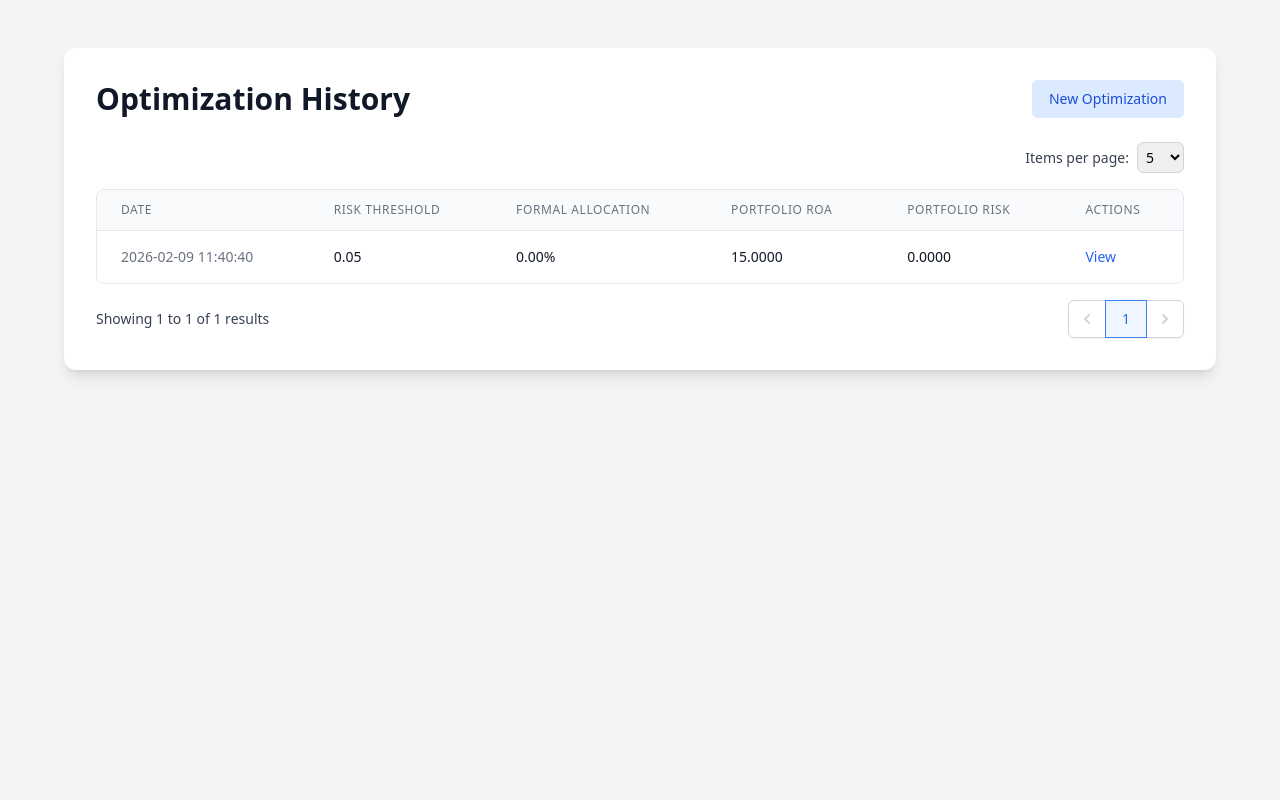
After one commit to Tapiwa-1/DSMCO, a Flask app: page /history in a window 1280 px wide. The commit adds this page. Run offline with Flask 3, Linux system fonts and the light colour scheme; some libraries are stand-ins or nearby versions.

Commit message:
Add history and pagination for optimization results
This change introduces persistence for optimization results using Flask-SQLAlchemy and SQLite. It adds:
- `OptimizationResult` model to store input parameters and output matrices/metrics.
- `/history` route with pagination (5, 10, 15, 20 items per page).
- `/result/<id>` route to view past results.
- `history.html` template for displaying the list of results.
- Updates to `index.html` and `results.html` to link to the history page.
- `flask_sqlalchemy` dependency.

Co-authored-by: Tapiwa-1 <83808601+Tapiwa-1@users.noreply.github.com>

```diff
--- a/app.py
+++ b/app.py
@@ -1,6 +1,10 @@
 from flask import Flask, render_template, request, flash, redirect, url_for
 import pandas as pd
 import numpy as np
+from flask_sqlalchemy import SQLAlchemy
+from datetime import datetime
+import json
+import io
 
 from models.matrix_engine import (
     calculate_transition_matrix,
@@ -11,12 +15,69 @@ from models.matrix_engine import (
 
 app = Flask(__name__)
 app.secret_key = 'your_secret_key' # Required for flash messages
+app.config['SQLALCHEMY_DATABASE_URI'] = 'sqlite:///dsmco.db'
+app.config['SQLALCHEMY_TRACK_MODIFICATIONS'] = False
+
+db = SQLAlchemy(app)
+
+class OptimizationResult(db.Model):
+    id = db.Column(db.Integer, primary_key=True)
+    created_at = db.Column(db.DateTime, default=datetime.utcnow)
+    formal_matrix_json = db.Column(db.Text)
+    informal_matrix_json = db.Column(db.Text)
+    formal_returns_json = db.Column(db.Text)
+    informal_returns_json = db.Column(db.Text)
+    risk_threshold = db.Column(db.Float)
+    allocation_formal = db.Column(db.Float)
+    portfolio_roa = db.Column(db.Float)
+    portfolio_risk = db.Column(db.Float)
 
 @app.route('/', methods=['GET', 'POST'])
 def index():
     if request.method == 'POST':
         return upload()
     return render_template('index.html')
+
+@app.route('/history')
+def history():
+    page = request.args.get('page', 1, type=int)
+    per_page = request.args.get('per_page', 5, type=int)
+
+    # Validate per_page
+    if per_page not in [5, 10, 15, 20]:
+        per_page = 5
+
+    pagination = OptimizationResult.query.order_by(OptimizationResult.created_at.desc()).paginate(page=page, per_page=per_page)
+
+    return render_template('history.html', pagination=pagination, per_page=per_page)
+
+@app.route('/result/<int:id>')
+def result(id):
+    result = OptimizationResult.query.get_or_404(id)
+
+    # Deserialize
+    formal_matrix = pd.read_json(io.StringIO(result.formal_matrix_json))
+    informal_matrix = pd.read_json(io.StringIO(result.informal_matrix_json))
+
+    # Re-index if necessary (read_json might return string indices that sort alphabetically?)
+    # matrix_engine uses: STATES = ['Performing', 'Delinquent', 'Defaulted', 'Recovered']
+    # For now, we trust pd.read_json(to_json()) roundtrip preserves structure reasonably well for display.
+    # But for guaranteed order, we might need to reindex.
+    # Let's import STATES if we want to be strict, but for display likely fine.
+    # Actually, let's just make sure the order is correct for the user.
+    STATES = ['Performing', 'Delinquent', 'Defaulted', 'Recovered']
+    formal_matrix = formal_matrix.reindex(index=STATES, columns=STATES)
+    informal_matrix = informal_matrix.reindex(index=STATES, columns=STATES)
+
+    return render_template(
+        'results.html',
+        formal_matrix_html=formal_matrix.to_html(classes='table table-striped'),
+        informal_matrix_html=informal_matrix.to_html(classes='table table-striped'),
+        allocation_formal=result.allocation_formal,
+        portfolio_roa=result.portfolio_roa,
+        portfolio_risk=result.portfolio_risk,
+        result_id=result.id
+    )
 
 @app.route('/upload', methods=['POST'])
 def upload():
@@ -53,8 +114,8 @@ def upload():
                     raise ValueError("Returns must have exactly 4 values.")
 
                 # Convert to numpy arrays
-                formal_returns = np.array(formal_returns)
-                informal_returns = np.array(informal_returns)
+                formal_returns_np = np.array(formal_returns)
+                informal_returns_np = np.array(informal_returns)
 
                 risk_threshold = float(request.form['risk_threshold'])
 
@@ -71,8 +132,8 @@ def upload():
                 informal_matrix.values,
                 initial_dist,
                 initial_dist,
-                formal_returns,
-                informal_returns,
+                formal_returns_np,
+                informal_returns_np,
                 risk_threshold
             )
 
@@ -82,8 +143,8 @@ def upload():
             next_informal = predict_next_state(initial_dist, informal_matrix.values)
 
             # 2. Returns
-            ret_formal = calculate_expected_return(next_formal, formal_returns)
-            ret_informal = calculate_expected_return(next_informal, informal_returns)
+            ret_formal = calculate_expected_return(next_formal, formal_returns_np)
+            ret_informal = calculate_expected_return(next_informal, informal_returns_np)
 
             portfolio_roa = allocation_formal * ret_formal + (1 - allocation_formal) * ret_informal
 
@@ -93,13 +154,28 @@ def upload():
 
             portfolio_risk = allocation_formal * prob_default_formal + (1 - allocation_formal) * prob_default_informal
 
+            # Save to Database
+            optimization_result = OptimizationResult(
+                formal_matrix_json=formal_matrix.to_json(),
+                informal_matrix_json=informal_matrix.to_json(),
+                formal_returns_json=json.dumps(formal_returns_np.tolist()),
+                informal_returns_json=json.dumps(informal_returns_np.tolist()),
+                risk_threshold=risk_threshold,
+                allocation_formal=float(allocation_formal),
+                portfolio_roa=float(portfolio_roa),
+                portfolio_risk=float(portfolio_risk)
+            )
+            db.session.add(optimization_result)
+            db.session.commit()
+
             return render_template(
                 'results.html',
                 formal_matrix_html=formal_matrix.to_html(classes='table table-striped'),
                 informal_matrix_html=informal_matrix.to_html(classes='table table-striped'),
                 allocation_formal=allocation_formal,
                 portfolio_roa=portfolio_roa,
-                portfolio_risk=portfolio_risk
+                portfolio_risk=portfolio_risk,
+                result_id=optimization_result.id
             )
 
         except Exception as e:
@@ -108,4 +184,6 @@ def upload():
     return redirect(url_for('index'))
 
 if __name__ == '__main__':
+    with app.app_context():
+        db.create_all()
     app.run(debug=True)
--- a/requirements.txt
+++ b/requirements.txt
@@ -2,3 +2,4 @@ flask
 pandas
 numpy
 scipy
+flask_sqlalchemy
--- /dev/null
+++ b/templates/history.html
@@ -0,0 +1,154 @@
+<!DOCTYPE html>
+<html lang="en">
+<head>
+    <meta charset="UTF-8">
+    <meta name="viewport" content="width=device-width, initial-scale=1.0">
+    <title>DSMCO - History</title>
+    <script src="https://cdn.tailwindcss.com"></script>
+</head>
+<body class="bg-gray-100 min-h-screen py-12 px-4 sm:px-6 lg:px-8">
+    <div class="max-w-6xl mx-auto space-y-8">
+        <div class="bg-white p-8 rounded-xl shadow-lg">
+            <div class="flex justify-between items-center mb-6">
+                <h1 class="text-3xl font-extrabold text-gray-900">Optimization History</h1>
+                <a href="/" class="inline-flex items-center px-4 py-2 border border-transparent text-sm font-medium rounded-md text-blue-700 bg-blue-100 hover:bg-blue-200 focus:outline-none focus:ring-2 focus:ring-offset-2 focus:ring-blue-500">
+                    New Optimization
+                </a>
+            </div>
+
+            <!-- Items per page filter -->
+            <div class="flex justify-end mb-4">
+                <label for="per_page" class="mr-2 text-sm text-gray-700 self-center">Items per page:</label>
+                <select id="per_page" onchange="window.location.href='?per_page=' + this.value + '&page=1'" class="border border-gray-300 rounded-md text-sm p-1">
+                    <option value="5" {% if per_page == 5 %}selected{% endif %}>5</option>
+                    <option value="10" {% if per_page == 10 %}selected{% endif %}>10</option>
+                    <option value="15" {% if per_page == 15 %}selected{% endif %}>15</option>
+                    <option value="20" {% if per_page == 20 %}selected{% endif %}>20</option>
+                </select>
+            </div>
+
+            <div class="overflow-x-auto border rounded-lg">
+                <table class="min-w-full divide-y divide-gray-200">
+                    <thead class="bg-gray-50">
+                        <tr>
+                            <th scope="col" class="px-6 py-3 text-left text-xs font-medium text-gray-500 uppercase tracking-wider">Date</th>
+                            <th scope="col" class="px-6 py-3 text-left text-xs font-medium text-gray-500 uppercase tracking-wider">Risk Threshold</th>
+                            <th scope="col" class="px-6 py-3 text-left text-xs font-medium text-gray-500 uppercase tracking-wider">Formal Allocation</th>
+                            <th scope="col" class="px-6 py-3 text-left text-xs font-medium text-gray-500 uppercase tracking-wider">Portfolio ROA</th>
+                            <th scope="col" class="px-6 py-3 text-left text-xs font-medium text-gray-500 uppercase tracking-wider">Portfolio Risk</th>
+                            <th scope="col" class="px-6 py-3 text-left text-xs font-medium text-gray-500 uppercase tracking-wider">Actions</th>
+                        </tr>
+                    </thead>
+                    <tbody class="bg-white divide-y divide-gray-200">
+                        {% for result in pagination.items %}
+                        <tr>
+                            <td class="px-6 py-4 whitespace-nowrap text-sm text-gray-500">{{ result.created_at.strftime('%Y-%m-%d %H:%M:%S') }}</td>
+                            <td class="px-6 py-4 whitespace-nowrap text-sm text-gray-900">{{ result.risk_threshold }}</td>
+                            <td class="px-6 py-4 whitespace-nowrap text-sm text-gray-900">{{ "%.2f"|format(result.allocation_formal * 100) }}%</td>
+                            <td class="px-6 py-4 whitespace-nowrap text-sm text-gray-900">{{ "%.4f"|format(result.portfolio_roa) }}</td>
+                            <td class="px-6 py-4 whitespace-nowrap text-sm text-gray-900">{{ "%.4f"|format(result.portfolio_risk) }}</td>
+                            <td class="px-6 py-4 whitespace-nowrap text-sm font-medium">
+                                <a href="{{ url_for('result', id=result.id) }}" class="text-blue-600 hover:text-blue-900">View</a>
+                            </td>
+                        </tr>
+                        {% else %}
+                        <tr>
+                            <td colspan="6" class="px-6 py-4 text-center text-sm text-gray-500">No history found.</td>
+                        </tr>
+                        {% endfor %}
+                    </tbody>
+                </table>
+            </div>
+
+            <!-- Pagination Controls -->
+            <div class="mt-4 flex items-center justify-between">
+                <div class="flex-1 flex justify-between sm:hidden">
+                    {% if pagination.has_prev %}
+                    <a href="{{ url_for('history', page=pagination.prev_num, per_page=per_page) }}" class="relative inline-flex items-center px-4 py-2 border border-gray-300 text-sm font-medium rounded-md text-gray-700 bg-white hover:bg-gray-50">
+                        Previous
+                    </a>
+                    {% else %}
+                    <span class="relative inline-flex items-center px-4 py-2 border border-gray-300 text-sm font-medium rounded-md text-gray-300 bg-white cursor-default">Previous</span>
+                    {% endif %}
+
+                    {% if pagination.has_next %}
+                    <a href="{{ url_for('history', page=pagination.next_num, per_page=per_page) }}" class="ml-3 relative inline-flex items-center px-4 py-2 border border-gray-300 text-sm font-medium rounded-md text-gray-700 bg-white hover:bg-gray-50">
+                        Next
+                    </a>
+                    {% else %}
+                    <span class="ml-3 relative inline-flex items-center px-4 py-2 border border-gray-300 text-sm font-medium rounded-md text-gray-300 bg-white cursor-default">Next</span>
+                    {% endif %}
+                </div>
+                <div class="hidden sm:flex-1 sm:flex sm:items-center sm:justify-between">
+                    <div>
+                        <p class="text-sm text-gray-700">
+                            Showing
+                            <span class="font-medium">{{ pagination.first }}</span>
+                            to
+                            <span class="font-medium">{{ pagination.last }}</span>
+                            of
+                            <span class="font-medium">{{ pagination.total }}</span>
+                            results
+                        </p>
+                    </div>
+                    <div>
+                        <nav class="relative z-0 inline-flex rounded-md shadow-sm -space-x-px" aria-label="Pagination">
+                            {% if pagination.has_prev %}
+                            <a href="{{ url_for('history', page=pagination.prev_num, per_page=per_page) }}" class="relative inline-flex items-center px-2 py-2 rounded-l-md border border-gray-300 bg-white text-sm font-medium text-gray-500 hover:bg-gray-50">
+                                <span class="sr-only">Previous</span>
+                                <!-- Heroicon name: solid/chevron-left -->
+                                <svg class="h-5 w-5" xmlns="http://www.w3.org/2000/svg" viewBox="0 0 20 20" fill="currentColor" aria-hidden="true">
+                                    <path fill-rule="evenodd" d="M12.707 5.293a1 1 0 010 1.414L9.414 10l3.293 3.293a1 1 0 01-1.414 1.414l-4-4a1 1 0 010-1.414l4-4a1 1 0 011.414 0z" clip-rule="evenodd" />
+                                </svg>
+                            </a>
+                            {% else %}
+                            <span class="relative inline-flex items-center px-2 py-2 rounded-l-md border border-gray-300 bg-white text-sm font-medium text-gray-300 cursor-default">
+                                <span class="sr-only">Previous</span>
+                                <svg class="h-5 w-5" xmlns="http://www.w3.org/2000/svg" viewBox="0 0 20 20" fill="currentColor" aria-hidden="true">
+                                    <path fill-rule="evenodd" d="M12.707 5.293a1 1 0 010 1.414L9.414 10l3.293 3.293a1 1 0 01-1.414 1.414l-4-4a1 1 0 010-1.414l4-4a1 1 0 011.414 0z" clip-rule="evenodd" />
+                                </svg>
+                            </span>
+                            {% endif %}
+
+                            {% for page_num in pagination.iter_pages(left_edge=1, right_edge=1, left_current=1, right_current=1) %}
+                                {% if page_num %}
+                                    {% if page_num == pagination.page %}
+                                    <span aria-current="page" class="z-10 bg-blue-50 border-blue-500 text-blue-600 relative inline-flex items-center px-4 py-2 border text-sm font-medium">
+                                        {{ page_num }}
+                                    </span>
+                                    {% else %}
+                                    <a href="{{ url_for('history', page=page_num, per_page=per_page) }}" class="bg-white border-gray-300 text-gray-500 hover:bg-gray-50 relative inline-flex items-center px-4 py-2 border text-sm font-medium">
+                                        {{ page_num }}
+                                    </a>
+                                    {% endif %}
+                                {% else %}
+                                <span class="relative inline-flex items-center px-4 py-2 border border-gray-300 bg-white text-sm font-medium text-gray-700">
+                                    ...
+                                </span>
+                                {% endif %}
+                            {% endfor %}
+
+                            {% if pagination.has_next %}
+                            <a href="{{ url_for('history', page=pagination.next_num, per_page=per_page) }}" class="relative inline-flex items-center px-2 py-2 rounded-r-md border border-gray-300 bg-white text-sm font-medium text-gray-500 hover:bg-gray-50">
+                                <span class="sr-only">Next</span>
+                                <!-- Heroicon name: solid/chevron-right -->
+                                <svg class="h-5 w-5" xmlns="http://www.w3.org/2000/svg" viewBox="0 0 20 20" fill="currentColor" aria-hidden="true">
+                                    <path fill-rule="evenodd" d="M7.293 14.707a1 1 0 010-1.414L10.586 10 7.293 6.707a1 1 0 011.414-1.414l4 4a1 1 0 010 1.414l-4 4a1 1 0 01-1.414 0z" clip-rule="evenodd" />
+                                </svg>
+                            </a>
+                            {% else %}
+                            <span class="relative inline-flex items-center px-2 py-2 rounded-r-md border border-gray-300 bg-white text-sm font-medium text-gray-300 cursor-default">
+                                <span class="sr-only">Next</span>
+                                <svg class="h-5 w-5" xmlns="http://www.w3.org/2000/svg" viewBox="0 0 20 20" fill="currentColor" aria-hidden="true">
+                                    <path fill-rule="evenodd" d="M7.293 14.707a1 1 0 010-1.414L10.586 10 7.293 6.707a1 1 0 011.414-1.414l4 4a1 1 0 010 1.414l-4 4a1 1 0 01-1.414 0z" clip-rule="evenodd" />
+                                </svg>
+                            </span>
+                            {% endif %}
+                        </nav>
+                    </div>
+                </div>
+            </div>
+        </div>
+    </div>
+</body>
+</html>
--- a/templates/index.html
+++ b/templates/index.html
@@ -13,6 +13,9 @@
             <p class="mt-2 text-sm text-gray-600">
                 Upload a CSV file containing loan history data to calculate transition matrices and optimize capital allocation.
             </p>
+            <div class="mt-4">
+                <a href="/history" class="text-blue-600 hover:text-blue-800 font-medium">View History &rarr;</a>
+            </div>
         </div>
 
         {% with messages = get_flashed_messages() %}
--- a/templates/results.html
+++ b/templates/results.html
@@ -23,7 +23,10 @@
 <body class="bg-gray-100 min-h-screen py-12 px-4 sm:px-6 lg:px-8">
     <div class="max-w-6xl mx-auto space-y-8">
         <div class="bg-white p-8 rounded-xl shadow-lg">
-            <h1 class="text-3xl font-extrabold text-gray-900 mb-6">Optimization Results</h1>
+            <div class="flex justify-between items-center mb-6">
+                <h1 class="text-3xl font-extrabold text-gray-900">Optimization Results</h1>
+                <a href="/history" class="text-blue-600 hover:text-blue-800 font-medium">View History &rarr;</a>
+            </div>
 
             <div class="grid grid-cols-1 lg:grid-cols-2 gap-8">
                 <!-- Transition Matrices -->
```
Also changed, not shown: instance/dsmco.db (added), 1 other file.
